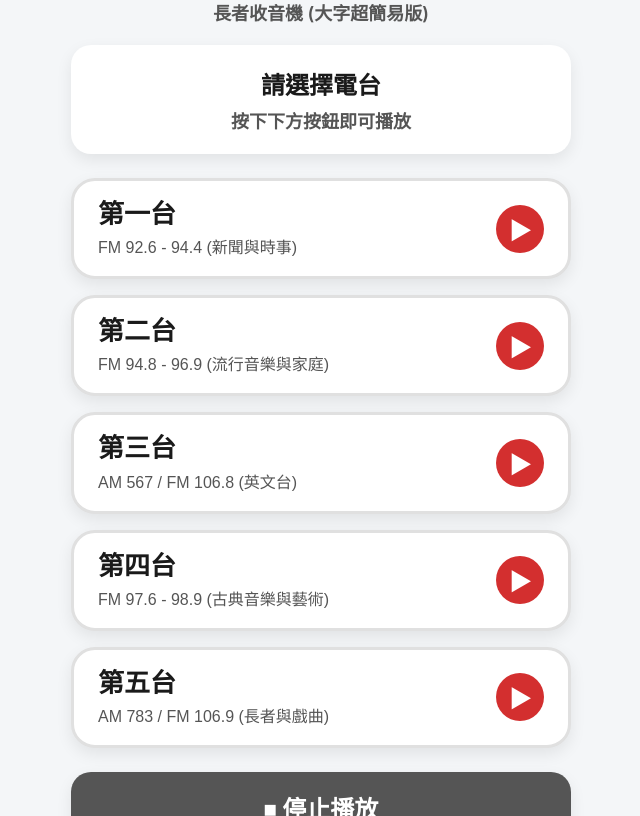
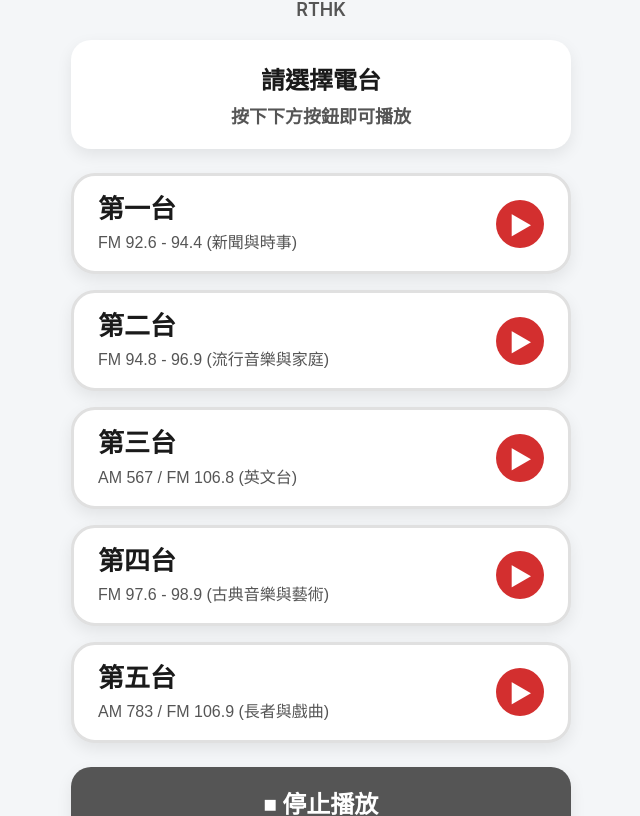
Before and after one commit to bestD430/Project-2, a plain HTML site: page index.html in a window 1280 px wide. Shown: the part 75-891 px from the top of the page, without its empty margins (319-959 px from the left). Drawn offline with Linux system fonts and the light colour scheme.

Commit message:
Update index.html

```diff
--- a/index.html
+++ b/index.html
@@ -209,7 +209,7 @@
 
     <header>
         <h1>香港電台</h1>
-        <div class="subtitle">長者收音機 (大字超簡易版)</div>
+        <div class="subtitle">RTHK</div>
     </header>
 
     <div class="status-card" id="statusCard">
```
